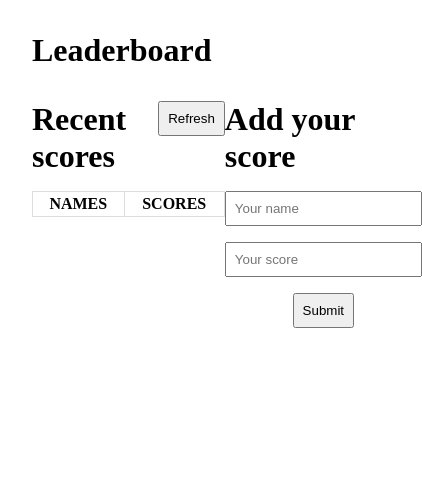
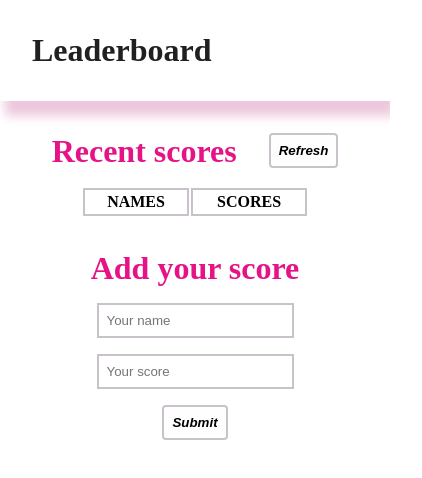
Before and after one commit to Rachelwebdev/Leaderboard-project, a website built with webpack: page src/index.html in a window 390 px wide. Shown: the whole page, 422 px wide, since content can reach past the window. Built offline with nearby package versions, Linux system fonts and the light colour scheme; no server answers.

Commit message:
Add styling to leaderboard page

```diff
--- a/src/style.css
+++ b/src/style.css
@@ -5,14 +5,16 @@
 }
 
 body {
-  background-color: white;
+  background-color: rgb(255, 255, 255);
   width: 100%;
   height: 100vh;
 }
 
 .header-title {
-  margin: 2rem 2rem 0;
-  font-size: 2rem;
+  padding: 2rem;
+  font-size: 3rem;
+  color: rgb(33, 32, 33);
+  box-shadow: 5px 15px 10px 0 rgb(236, 200, 220);
 }
 
 main {
@@ -28,17 +30,18 @@ main {
 
 .score-title {
   margin-right: 2rem;
+  color: rgb(229, 19, 134);
 }
 
 table {
   margin-top: 1rem;
-  border-collapse: collapse;
   width: 100%;
+  border-radius: 5px;
 }
 
 td,
 th {
-  border: 1px solid rgb(221, 221, 221);
+  border: 2px solid rgb(201, 194, 202);
   padding: 0.2rem;
 }
 
@@ -59,13 +62,60 @@ form {
 input,
 button {
   padding: 0.5rem;
+  border: 2px solid rgb(201, 194, 202);
+}
+
+button {
+  background-color: rgb(255, 254, 255);
+  cursor: pointer;
+  transition: 800ms ease-in-out;
+  border-radius: 4px;
+  font-style: italic;
+  font-weight: 600;
+}
+
+input {
+  outline: none;
+}
+
+button:hover,
+input:focus {
+  border: 2px solid rgb(229, 19, 134);
 }
 
 h3 {
   font-size: 2rem;
+  color: rgb(229, 19, 134);
 }
 
 .alert {
-  color: red;
+  color: rgb(229, 19, 134);
   font-size: 1.2rem;
 }
+
+@media (max-width: 768px) {
+  main {
+    flex-direction: column;
+  }
+
+  table {
+    width: 70%;
+    margin: 0 auto;
+  }
+
+  .recent-scores {
+    justify-content: center;
+    margin-bottom: 1rem;
+  }
+
+  .add-score {
+    text-align: center;
+    margin-top: 2rem;
+  }
+}
+
+@media (max-width: 400px) {
+  .header-title {
+    font-size: 2rem;
+  }
+}
```
